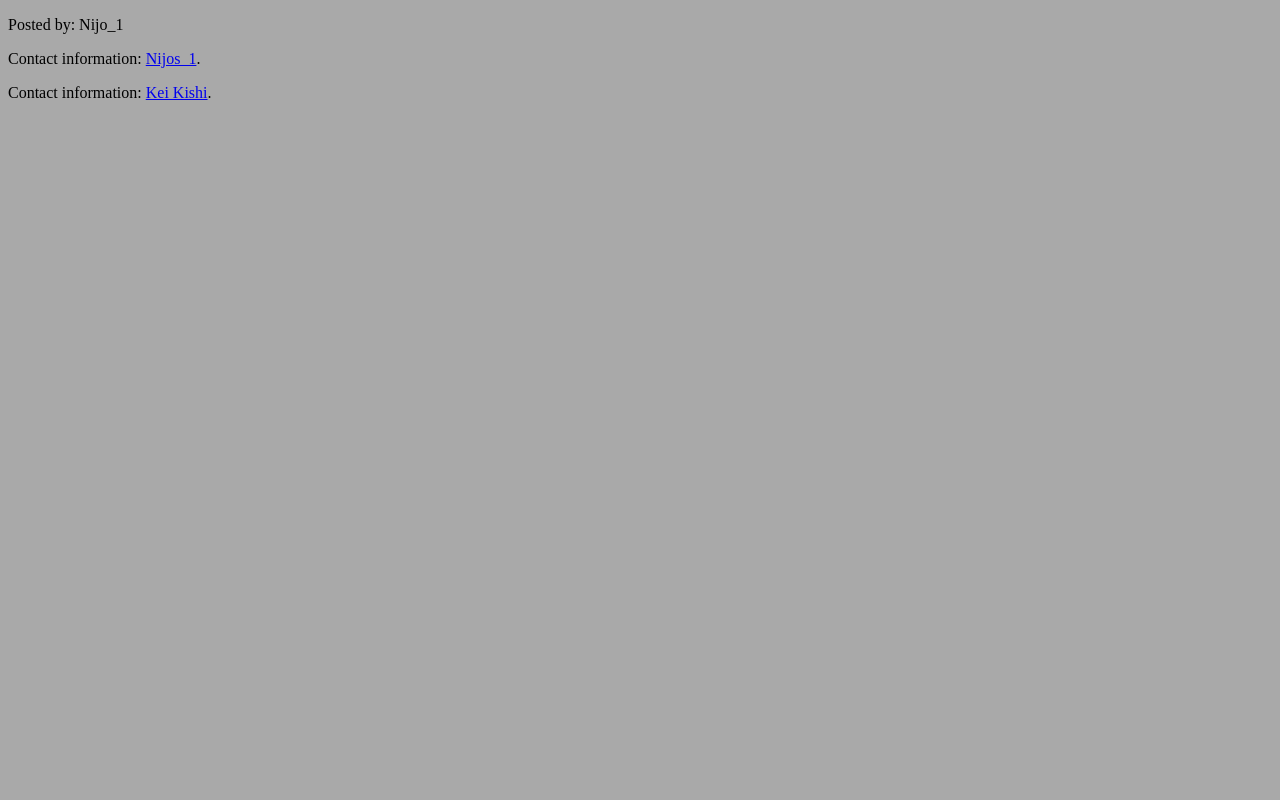
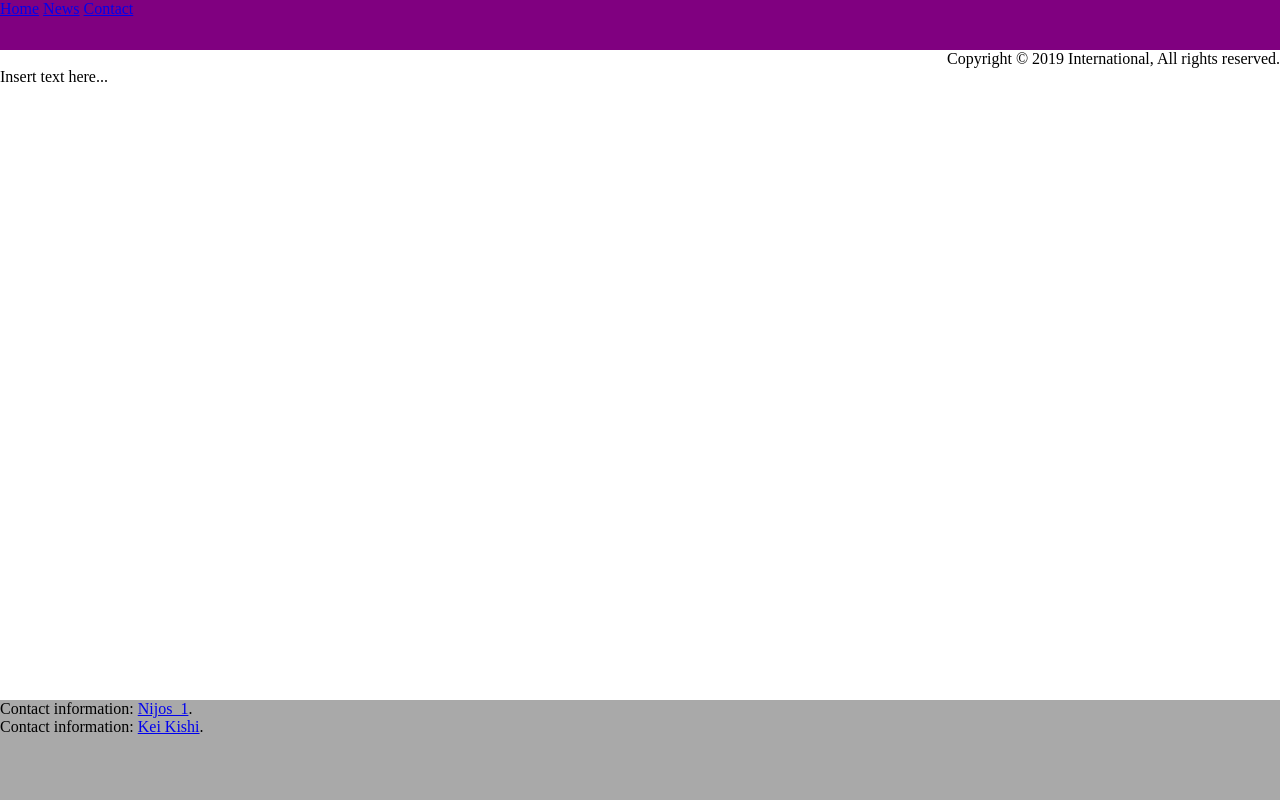
Before and after one commit to HideIshii12/Anime-Review-Network, a plain HTML site: page index.html in a window 1280 px wide. Drawn offline with Linux system fonts and the light colour scheme.

Commit message:
first sketch of navbar, footer, copyright and main

```diff
--- a/index.html
+++ b/index.html
@@ -6,10 +6,22 @@
     <link rel="stylesheet" href="stylesheet.css">
   </head>
   <body>
+    <div id="container">
+      <div id="navbar">
+        <a href="#home">Home</a>
+        <a href="#news">News</a>
+        <a href="#contact">Contact</a>
+      </div>
+      <div id="copyright">
+        <p>Copyright © 2019 International, All rights reserved.</p>
+      </div>
+      <div id="main">
+        <p>Insert text here...</p>
+      </div>
+    </div>
+    <footer id="footer">
+      <p>Contact information: <a href="mailto:namundsson@gmail.com">Nijos_1</a>.</p>
+      <p>Contact information: <a href="mailto:kei.kishi.kt@gmail.com">Kei Kishi</a>.</p>
+    </footer>
   </body>
-  <footer>
-  <p>Posted by: Nijo_1</p>
-  <p>Contact information: <a href="mailto:namundsson@gmail.com">Nijos_1</a>.</p>
-  <p>Contact information: <a href="mailto:kei.kishi.kt@gmail.com">Kei Kishi</a>.</p>
-</footer>
 </html>
--- a/stylesheet.css
+++ b/stylesheet.css
@@ -1,10 +1,41 @@
-header{
+*{
+  margin: 0;
+  padding: 0;
 }
 
-body {
-  background-color: darkgrey;
+html, body{
+  height: 100%;
 }
 
-footer {
-  display: block;
+#container{
+  min-height: 100%;
 }
+
+#navbar{
+  background-color: purple;
+  width: 100%;
+  height: 50px;
+  margin-bottom: 50px;
+  clear: both;
+  position: fixed;
+}
+
+#copyright{
+  float: right;
+  padding-top: 50px;
+}
+
+#main{
+  overflow: auto;
+  clear: both;
+  padding-bottom: 100px;
+}
+
+#footer{
+  background-color: darkgrey;
+  position: relative;
+  width: 100%;
+  height: 100px;
+  margin-top: -100px;
+  clear: both;
+}
```
